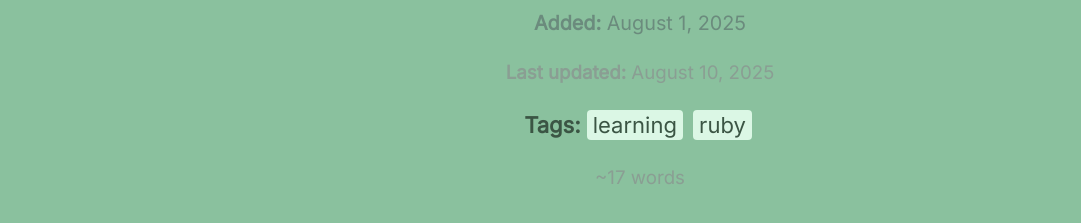
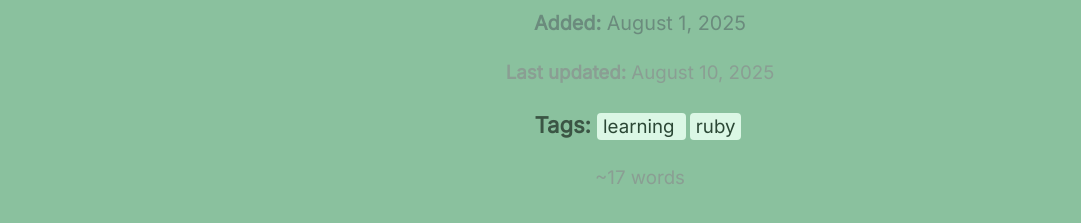
Before and after one commit to KaileyLiou/Jekyll-Theme, a Jekyll site: the page built from notes/note1.md, in a window 1280 px wide. Shown: the part 189-412 px from the top of the page, without its empty margins (0-1081 px from the left). Built offline with Jekyll 4.4.1, drawn with Linux system fonts in a browser that asks for light colours.

Commit message:
testing tags

```diff
--- a/_layouts/default.html
+++ b/_layouts/default.html
@@ -24,13 +24,24 @@
       </p>
     {% endif %}
 
-    {% if page.tags %}
+    <!-- {% if page.tags %}
       <p><strong>Tags:</strong>
         {% for tag in page.tags %}
           <span style="background:#dbf7e5; padding:2px 6px; margin-right:4px; border-radius:4px;">{{ tag }}</span>
         {% endfor %}
       </p>
-    {% endif %}
+    {% endif %} -->
+
+    {% if page.tags %}
+  <p><strong>Tags:</strong>
+    {% for tag in page.tags %}
+      <a class="tag" href="/tags/{{ tag | slugify }}/" style="background:#dbf7e5; padding:2px 6px; margin-right:4px; border-radius:4px; text-decoration: none; color: #2b4735; font-size: 0.85em;">
+        {{ tag }}
+      </a>
+    {% endfor %}
+  </p>
+{% endif %}
+
 
     {% assign word_count = content | number_of_words %}
     <p style="color: #8a9e93; font-size: 0.85em;">
```
